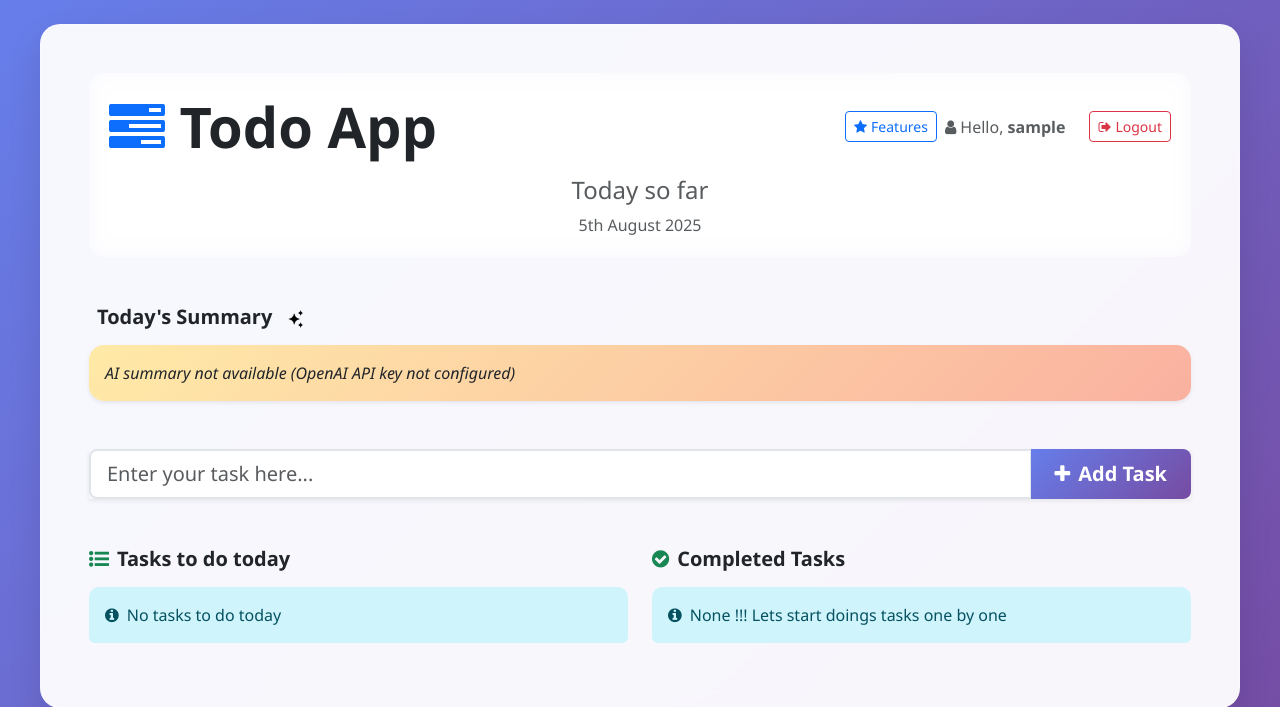
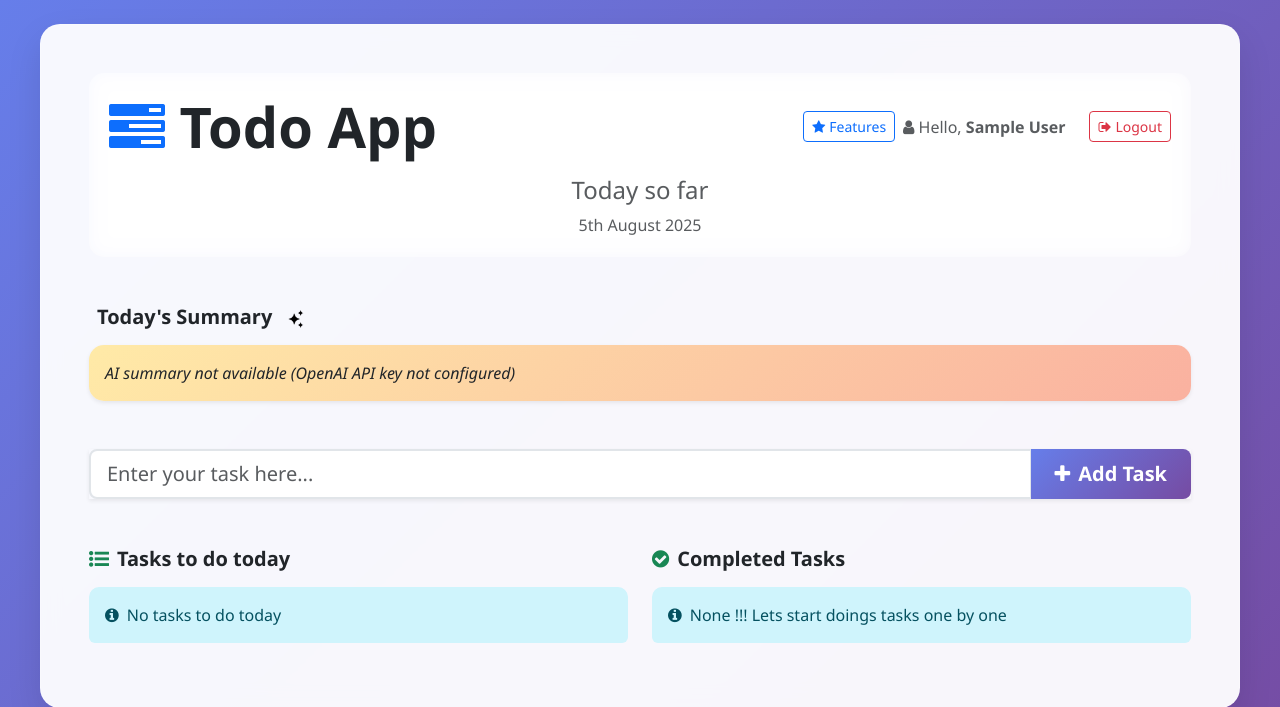
Before and after one commit to DipakKandel/Todo, a Django app: page / in a window 1280 px wide. Shown: the top 707 px of the page. Run offline with Django 5.2, Linux system fonts and the light colour scheme; the visitor is signed in with stand-in values (Sample User, id 1); data that the repository does not hold is empty.

Commit message:
Update user greeting in home.html to display full name instead of username
Modified the user greeting in the home page template to show the user's full name, enhancing personalization and user experience. This change aims to create a more welcoming interface for authenticated users.

```diff
--- a/templates/home.html
+++ b/templates/home.html
@@ -100,7 +100,7 @@
               <div class="d-flex align-items-center gap-2">
                 <button class="btn btn-outline-primary btn-sm" onclick="showFeatures()"><i class="fa fa-star me-1"></i>Features</button>
                 {% if request.user.is_authenticated %}
-                <span class="me-3 text-muted"> <i class="fa fa-user me-1"></i>Hello, <strong>{{ request.user.username }}</strong> </span>
+                <span class="me-3 text-muted"> <i class="fa fa-user me-1"></i>Hello, <strong>{{ request.user.name }}</strong> </span>
                 <a href="{% url 'logout' %}" class="btn btn-outline-danger btn-sm"> <i class="fa fa-sign-out me-1"></i>Logout </a>
                 {% else %}
                 <a href="{% url 'login' %}" class="btn btn-primary btn-sm"> <i class="fa fa-sign-in me-1"></i>Login </a>
```
